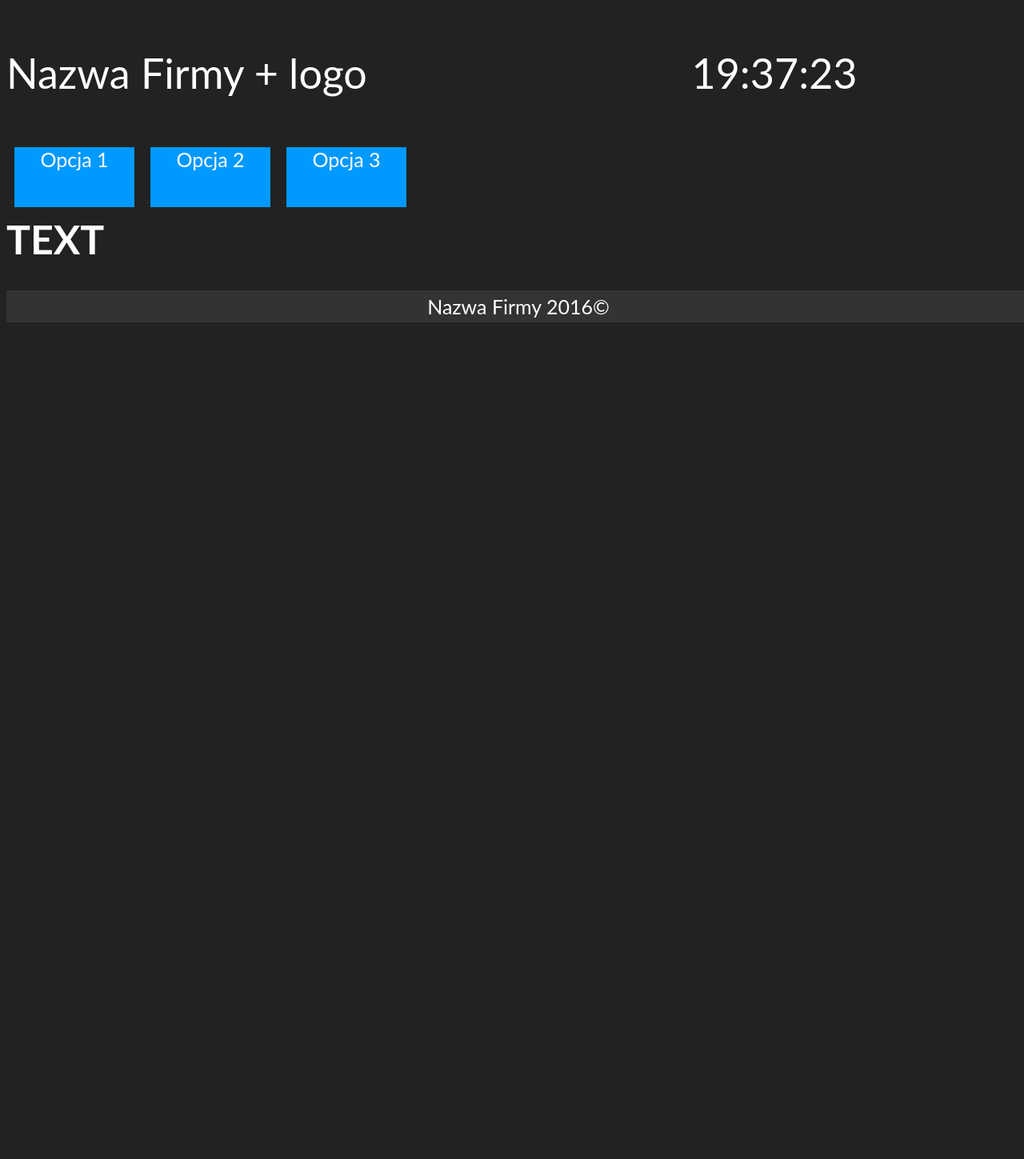
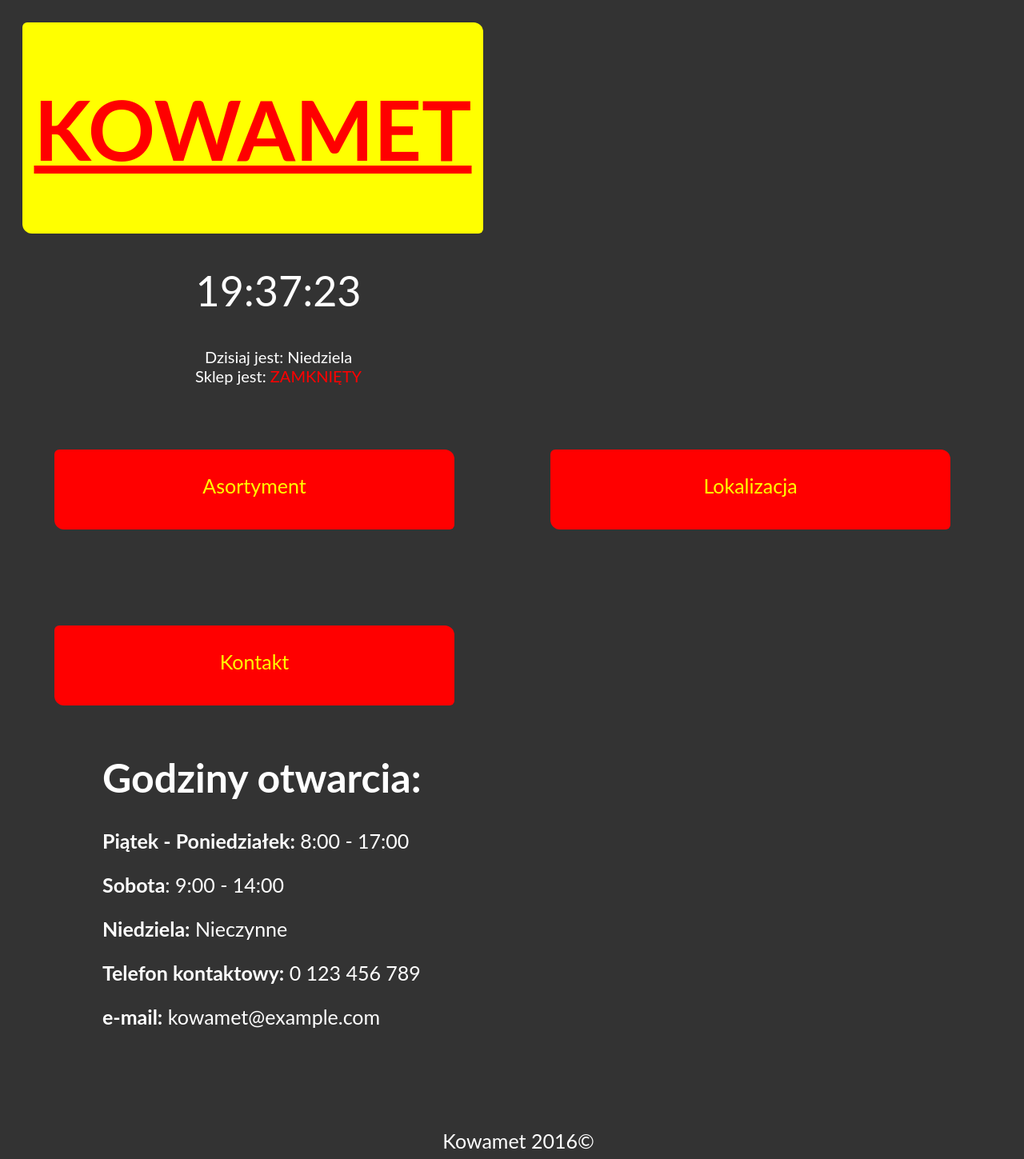
Before and after one commit to LawlessPoppy/strona-konrad, a plain HTML site: page index.html in a window 1280 px wide. Shown: the whole page at 80% size. Before the commit the page ends 800 px from the top, so only its background shows below. Drawn offline with Linux system fonts and the light colour scheme.

Commit message:
1 Wersja strony - Szymon

```diff
--- a/index.html
+++ b/index.html
@@ -1,16 +1,17 @@
+
 <!DOCTYPE html>
 <html lang="pl">
 
 <head>
 
-  <title></title>
+  <title>Kowamet - Strona Główna</title>
 
   <meta charset="UTF-8" />
   <meta http-equiv="X-UA-Compatible" content="IE=edge,chrome=1" />
 
-  <meta name="description" content="" />
+  <meta name="description" content="Witamy na stronie sieci naszych sklepów Kowamet. Na naszej stronie można znaleźć nasz adres, dane kontaktowe oraz obecny asortyment" />
   <!-- 400 znaków mniej więcej -->
-  <meta name="keywords" content="" />
+  <meta name="keywords" content="kowamet, " />
   <!-- TAGI -->
   <meta name="author" content="Konrad Kula / Szymon Bartyzel" />
   <!-- Informacje o autorze ( Nie radzę tego zamieszczać, ale jak chcesz ) -->
@@ -25,53 +26,68 @@
 <body onLoad="clockCount()">
   <!-- Startuje zegar, zaraz po załadowaniu na stronę -->
 
+
   <div id="container">
     <!-- DIV do całej strony -->
 
     <div id="logo">
       <!-- Tu umieścimy obrazek z logo + nazwa firmy -->
-
-      <p>
-        Nazwa Firmy + logo
-      </p>
-
+      <h1>KOWAMET</h1>
     </div>
 
     <div id="clock"></div>
     <!-- Tutaj jest zegar, żeby strona była pełniejsza i trochę lepiej się prezentowała -->
+    <div id="date"></div>
+    <!-- Data + status otwarcia sklepu -->
 
     <div id="menu">
       <!-- Tutaj jest stylizacja menu ( zależy od tego ile będziemy chcieli dać ewentualnych podstron ) -->
 
       <div class="option-menu">
         <!-- Jedna z kilku opcji w menu. Dzięki klasie będziemy mogli wystylizować 1 DIV i reszta z tej samej klasy będzie identycznie wyglądać -->
-          <a href="opt1.html" title="Opcja 1" class="option-menu-link" >Opcja 1</a>
+        <a href="asortyment.html" title="Asortyment" class="option-menu-link"><br />Asortyment</a>
       </div>
 
       <div class="option-menu">
         <!-- Jedna z kilku opcji w menu. Dzięki klasie będziemy mogli wystylizować 1 DIV i reszta z tej samej klasy będzie identycznie wyglądać -->
 
-          <a href="opt2.html" title="Opcja 2" class="option-menu-link" >Opcja 2</a>
-
+        <a href="lokalizacja.html" title="Lokalizacja" class="option-menu-link"><br />Lokalizacja</a>
+        <!-- Myślę, że trzeba będzie zrobić tak:
+              jak klikniesz Asortyment to otworzy się na tej samej stronie taka podstrona wiesz żaden nowy link tylko
+              fragment strony się zmieni. To samo dla Lokalizacja, czyli tak jak mają tutaj http://metal-gum.net.pl/ -->
       </div>
 
       <div class="option-menu">
         <!-- Jedna z kilku opcji w menu. Dzięki klasie będziemy mogli wystylizować 1 DIV i reszta z tej samej klasy będzie identycznie wyglądać -->
-
-          <a href="opt3.html" title="Opcja 3" class="option-menu-link" >Opcja 3</a>
+        <a href="kontakt.html" title="Dane Kontaktowe" class="option-menu-link"><br />Kontakt</a>
+      </div>
 
     </div>
-
   </div>
 
   <div id="content">
     <!-- Zawartość strony ( mapy, dane kontaktowe itp.) -->
-      <h1> TEXT </h1>
+    <h1> Godziny otwarcia: </h1>
+    <p>
+      <b>Piątek - Poniedziałek:</b> 8:00 - 17:00
+    </p>
+    <p>
+      <b>Sobota</b>: 9:00 - 14:00
+    </p>
+    <p>
+      <b>Niedziela:</b> Nieczynne
+    </p>
+    <p>
+      <b>Telefon kontaktowy:</b> 0 123 456 789
+    </p>
+    <p>
+      <b>e-mail:</b> kowamet@example.com
+    </p>
   </div>
 
   <div id="footer">
     <!-- Tzw. Stopka. Nazwa firmy + znak handlowy -->
-      Nazwa Firmy 2016&copy
+    Kowamet 2016&copy
   </div>
 
   </div>
--- a/skrypt.js
+++ b/skrypt.js
@@ -11,7 +11,68 @@ function clockCount() // Funkcja zegara
   var s = today.getSeconds(); // Pobranie sekund
   if (s < 10) s = "0" + s; // Sekundy mniejsze od 10 będą wyświetlane jako "01", a nie jako "1"
 
-  document.getElementById("clock").innerHTML = h + ":" + m + ":" + s; // Wyświetlenie zegara
+  var d = today.getDay(); // Pobranie dnia
+  var status = "OTWARTY"; // Ustawienie statusu sklepu na otwarty
+
+  if (d >= 1) // Sprawdzenie czy jest to dzień tygodnia od Poniedziałku do Piątku
+  {
+    if (h >= 8 && h < 17) // Godzina 8-17
+    {
+      status = status; // Pozostawienie statusu sklepu na otwarty
+    } else {
+      status = "ZAMKNIĘTY"; // Jeśli inna godzina to sklep jest zamknięty
+    }
+  } else if (d == 6) // Sprawdzenie czy dziś jest Sobota
+  {
+    if (h >= 9 && h < 14) // Godzina 9-14
+    {
+      status = status; // Pozostawienie statusu sklepu na otwarty
+    } else {
+      status = "ZAMKNIĘTY"; // Jeśli inna godzina to sklep jest zamknięty
+    }
+  } else {
+    status = "ZAMKNIĘTY"; // Jeśli jest Niedziela to sklep jest zamknięty
+  }
+
+  switch (d) // Przypisanie numeru dnia do nazwy
+  {
+    case 0:
+      d = "Niedziela";
+      break;
+    case 1:
+      d = "Poniedziałek";
+      break;
+    case 2:
+      d = "Wtorek";
+      break;
+    case 3:
+      d = "Środa";
+      break;
+    case 4:
+      d = "Czwartek";
+      break;
+    case 5:
+      d = "Piątek";
+      break;
+    case 6:
+      d = "Sobota";
+      break;
+    default:
+      d = "Null";
+      break;
+  }
+ // Wyświetlenie zegara
+
+    if(status == "OTWARTY") // Jeśli sklep jest otwarty to napis wyświetli się na zielono, a jeśli sklep jest zmaknięty to napis będzie czerwony
+    {
+      document.getElementById("date").innerHTML = "Dzisiaj jest: " + d + "<br />Sklep jest: " + status.fontcolor("#00ff00"); // Wyświetlenie dnia tygodnia + statusu sklepu
+    }
+    else
+    {
+      document.getElementById("date").innerHTML = "Dzisiaj jest: " + d + "<br />Sklep jest: " + status.fontcolor("#ff0000");; // Wyświetlenie dnia tygodnia + statusu sklepu
+    }
+
+  document.getElementById("clock").innerHTML = h + ":" + m + ":" + s;
 
   setTimeout("clockCount()", 1000); // Opóźnienie odliczania o 1 sekundę
 }
--- a/style.css
+++ b/style.css
@@ -2,8 +2,8 @@ body
 {
   width: 100%;
   font-family: 'Lato', sans-serif;
-  color: #ffffff;
-  background-color: #222222;
+  color:#ffffff;
+  background-color: #333333;
   font-size: 25px;
 }
 
@@ -15,19 +15,33 @@ body
 
 #logo
 {
-  width: 50%;
-  text-align: left;
+  border-radius: 6px 12px;
+  background-color: #ffff00;
+  color: #ff0000;
+  width: 45%;
+  text-align: center;
   font-size: 52px;
   float: left;
+  text-decoration: underline;
+  margin: 20px;
 }
 
 #clock
 {
-  padding-top: 52px;
   width: 50%;
   text-align: center;
+  margin: 20px;
   font-size:  52px;
   float: left;
+}
+
+#date
+{
+  width: 50%;
+  float: left;
+  text-align: center;
+  margin: 20px;
+  font-size: 20px;
 }
 
 #menu
@@ -35,8 +49,35 @@ body
   clear: both;
 }
 
+.option-menu
+{
+  border-radius: 6px 12px;
+  height: 100px;
+  width: 500px;
+  text-align: center;
+  background-color: #ff0000;
+  margin: 60px;
+  float: left;
+}
+
+.option-menu:hover
+{
+  background-color: #ee0000;
+}
+
+.option-menu-link
+{
+
+  text-decoration: none;
+  display: block;
+  height: 100px;
+  width: 500px;
+  border-radius: 6px 12px;
+}
+
 #content
 {
+  margin: 120px;
   clear: both;
 }
 
@@ -44,50 +85,23 @@ body
 {
   padding-top: 5px;
   padding-bottom: 5px;
-  background-color: #333333;
   text-align: center;
-}
-
-.option-menu
-{
-  height: 75px;
-  width: 150px;
-  text-align: center;
-  background-color: #0099ff;
-  margin: 10px;
-  float: left;
-
-
-}
-
-.option-menu:hover
-{
-  background-color: #0088ee;
-}
-
-.option-menu-link
-{
-  text-decoration: none;
-  color: #ffffff;
-  display: block;
-  height: 75px;
-  width: 150px;
 }
 
 a:link
 {
-  color: #ffffff;
+  color: #ffff00;
   text-decoration: none;
 }
 
 a:active
 {
-  color: #ffffff;
+  color: #ffff00;
   text-decoration: none;
 }
 
 a:visited
 {
-  color: #ffffff;
+  color: #ffff00;
   text-decoration: none;
 }
```
Lines whose indentation alone changed are shown as unchanged.
